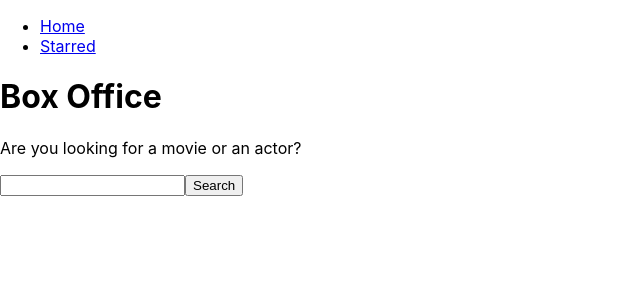
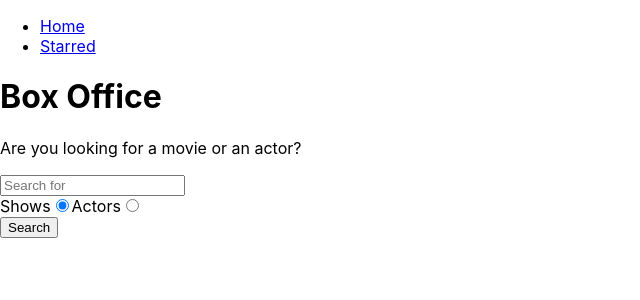
Before and after one commit to Sensuele/box-office, a React (Create React App) app: page / in a window 1280 px wide. Shown: the top 300 px of the page, without its empty margins (0-640 px from the left). Built offline with nearby package versions, Linux system fonts and the light colour scheme.

Commit message:
created previw cards for api data

```diff
--- /dev/null
+++ b/src/components/actor/ActorCard.js
@@ -0,0 +1,16 @@
+import React from 'react';
+
+const ActorCard = ({ image, name, gender, country, birthday, deathday }) => (
+  <div>
+    <div>
+      <img src={image} alt="actor" />
+    </div>
+    <h1>
+      {name} {gender ? `(${gender})` : null}
+    </h1>
+    <p>{country ? `Comes from ${country}` : 'No country known'}</p>
+    {birthday ? <p>Born {birthday}</p> : null}
+    <p>{deathday ? `Died ${deathday}` : 'Alive'}</p>
+  </div>
+);
+export default ActorCard;
--- /dev/null
+++ b/src/components/actor/ActorGrid.js
@@ -0,0 +1,22 @@
+import React from 'react';
+import ActorCard from './ActorCard';
+
+import IMAGE_NOT_FOUND from '../../images/not-found.png';
+
+const ActorGrid = ({ data }) => (
+    <div>
+      {data.map(({ person }) => (
+        <ActorCard
+          key={person.id}
+          name={person.name}
+          country={person.country ? person.country.name : null}
+          birthday={person.birthday}
+          deathday={person.deathday}
+          gender={person.gender}
+          image={person.image ? person.image.medium : IMAGE_NOT_FOUND}
+        />
+      ))}
+    </div>
+  )
+
+export default ActorGrid;
--- /dev/null
+++ b/src/components/show/showCard.js
@@ -0,0 +1,27 @@
+import React from 'react';
+import { Link } from 'react-router-dom';
+
+const ShowCard = ({ id, image, name, summary }) => {
+  const summaryAsText = summary
+    ? `${summary.split(' ').slice(0, 10).join(' ').replace(/<.+?>/g, "")}...`
+    : 'No description';
+
+  return (
+    <div>
+      <div>
+        <img src={image} alt="show" />
+      </div>
+
+      <h1>{name}</h1>
+
+      <p>{summaryAsText}</p>
+
+      <div>
+        <Link to={`/show/${id}`}>Read more</Link>
+        <button type="button">Star me</button>
+      </div>
+    </div>
+  );
+};
+
+export default ShowCard
--- /dev/null
+++ b/src/components/show/showGrid.js
@@ -0,0 +1,19 @@
+import React from 'react';
+import ShowCard from './showCard';
+
+import IMAGE_NOT_FOUND from '../../images/not-found.png';
+
+const ShowGrid = ({ data }) => (
+  <div>
+    {data.map(({ show }) => (
+      <ShowCard
+        key={show.id}
+        id={show.id}
+        name={show.name}
+        image={show.image ? show.image.medium : IMAGE_NOT_FOUND}
+        summary={show.summary}
+      />
+    ))}
+  </div>
+);
+export default ShowGrid;
--- a/src/pages/Home.js
+++ b/src/pages/Home.js
@@ -1,13 +1,18 @@
 import React, { useState } from 'react';
+import ActorGrid from '../components/actor/ActorGrid';
 import MainPageLayout from '../components/MainPageLayout';
+import ShowGrid from '../components/show/showGrid';
 import { apiGet } from '../misc/config';
 
 const Home = () => {
   const [input, setInput] = useState('');
   const [results, setResults] = useState(null);
+  const [searchOption, setSearchOption] = useState('shows');
+
+  const isShowSearch = searchOption === 'shows';
 
   const onSearch = () => {
-    apiGet(`/search/shows?q=${input}`).then(result => {
+    apiGet(`/search/${searchOption}?q=${input}`).then(result => {
       setResults(result);
     });
   };
@@ -22,18 +27,20 @@ const Home = () => {
     }
   };
 
+  const onRadioChange = ev => {
+    setSearchOption(ev.target.value);
+  };
+
   const renderResults = () => {
     if (results && results.length === 0) {
       return <div>No results</div>;
     }
 
     if (results && results.length > 0) {
-      return (
-        <div>
-          {results.map(item => (
-            <div key={item.show.id}>{item.show.name}</div>
-          ))}
-        </div>
+      return results[0].show ? (
+        <ShowGrid data={results} />
+      ) : (
+        <ActorGrid data={results} />
       );
     }
 
@@ -44,10 +51,34 @@ const Home = () => {
     <MainPageLayout>
       <input
         type="text"
+        placeholder="Search for"
         onChange={onInputChange}
         onKeyDown={onKeyDown}
         value={input}
       />
+
+      <div>
+        <label htmlFor="shows-search">
+          Shows
+          <input
+            id="shows-search"
+            type="radio"
+            value="shows"
+            checked={isShowSearch}
+            onChange={onRadioChange}
+          />
+        </label>
+        <label htmlFor="actors-search">
+          Actors
+          <input
+            id="actors-search"
+            type="radio"
+            value="people"
+            checked={!isShowSearch}
+            onChange={onRadioChange}
+          />
+        </label>
+      </div>
       <button type="button" onClick={onSearch}>
         Search
       </button>
```
Also changed, not shown: src/images/not-found.png (added), 1 other file (tests, documents, lock files or other folders).
